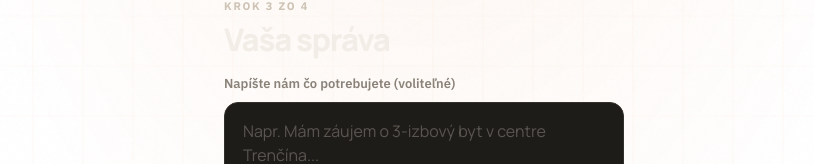
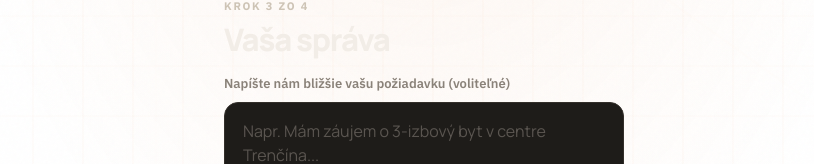
Before and after one commit to tadeveloping/zajo, a Next.js app: page /kontakt in a window 1280 px wide. Both pictures are taken after a click on the button "Mám záujem o obhliadku nehnuteľnosti". Shown: the part 185-349 px from the top of the page, without its empty margins (216-1030 px from the left). Built offline with nearby package versions, Linux system fonts and the light colour scheme.

Commit message:
Update message label text in kontakt step 3

```diff
--- a/app/(landing)/kontakt/page.tsx
+++ b/app/(landing)/kontakt/page.tsx
@@ -203,7 +203,7 @@ export default function KontaktPage() {
           <div className="step-label">Krok 3 zo 4</div>
           <div className="step-title">Vaša správa</div>
           <div className="form-group">
-            <label className="form-label">Napíšte nám čo potrebujete (voliteľné)</label>
+            <label className="form-label">Napíšte nám bližšie vašu požiadavku (voliteľné)</label>
             <textarea className="form-input" id="message" placeholder="Napr. Mám záujem o 3-izbový byt v centre Trenčína..." rows={4}
               value={message} onChange={e => setMessage(e.target.value)} />
           </div>
```
